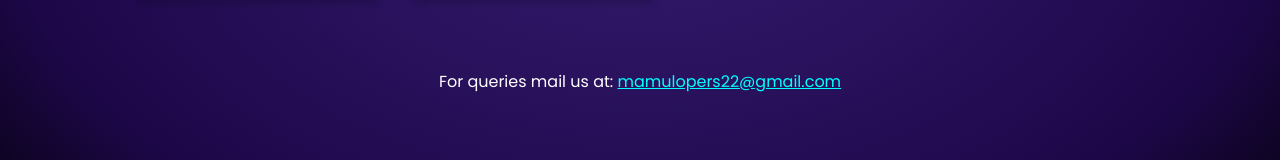
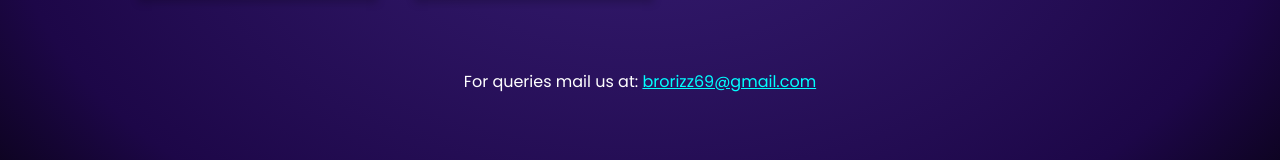
Before and after one commit to boredom1234/Pix_Adv_Web, a plain HTML site: page aboutus.html in a window 1280 px wide. Shown: the part 512-672 px from the top of the page. Drawn offline with Linux system fonts and the light colour scheme.

Commit message:
Update aboutus.html

```diff
--- a/aboutus.html
+++ b/aboutus.html
@@ -57,6 +57,6 @@
             </div>
             <br>
             <br>
-        <footer><p class="mail">For queries mail us at: <a href="mailto:mamulopers22@gmail.com" style='color: cyan;' >mamulopers22@gmail.com</a></p></footer>
+        <footer><p class="mail">For queries mail us at: <a href="mailto:brorizz69@gmail.com" style='color: cyan;' >brorizz69@gmail.com</a></p></footer>
 </body>
 </html>
```
